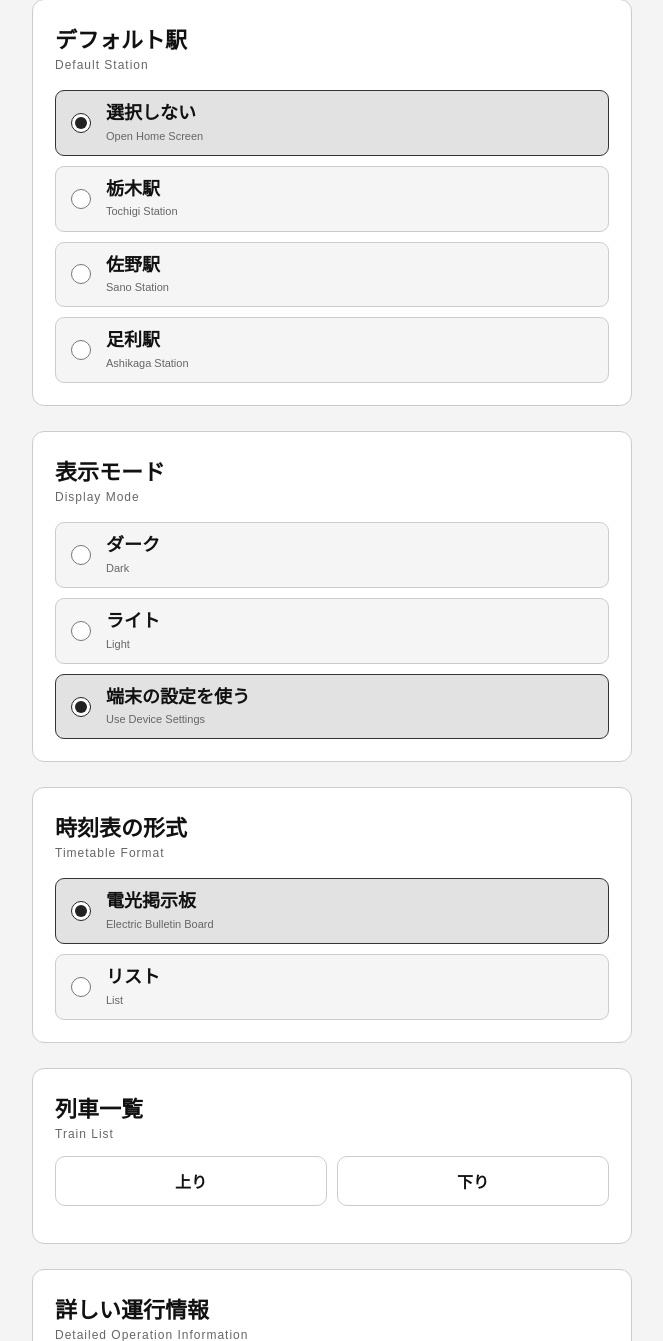
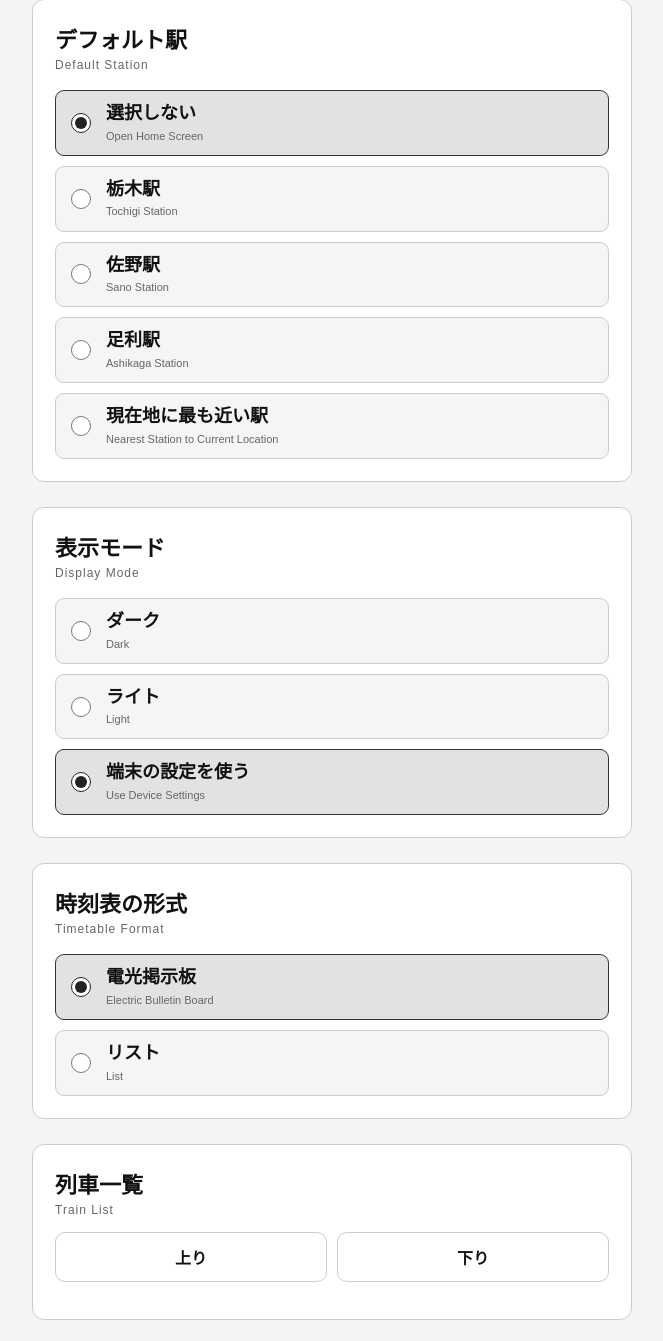
Before and after one commit to k1416465/Ryomo-Line-Timetable, a Flask app: page /settings in a window 1280 px wide. Shown: the part 195-1536 px from the top of the page, without its empty margins (308-971 px from the left). Run offline with Flask 3, Linux system fonts and the light colour scheme.

Commit message:
Add files via upload

```diff
--- a/templates/settings.html
+++ b/templates/settings.html
@@ -9,6 +9,7 @@
 <meta
 name="viewport"
 content="width=device-width, initial-scale=1.0"
+
 >
 
 <title>設定 - 両毛線 時刻表</title>
@@ -597,7 +598,6 @@
 
 <div class="settings-container">
 
-
 <!-- ==================================
      ヘッダー
 ================================== -->
@@ -613,8 +613,6 @@
 </div>
 
 </header>
-
-
 
 <!-- ==================================
      デフォルト駅
@@ -729,11 +727,36 @@
     </label>
 
 
+    <!-- ==================================
+         現在地に最も近い駅
+    ================================== -->
+
+    <label class="settings-option">
+
+        <input
+            type="radio"
+            name="defaultStation"
+            value="nearest"
+        >
+
+        <span class="settings-option-text">
+
+            <strong>
+                現在地に最も近い駅
+            </strong>
+
+            <small>
+                Nearest Station to Current Location
+            </small>
+
+        </span>
+
+    </label>
+
+
 </div>
 
 </section>
-
-
 
 <!-- ==================================
      表示モード
@@ -828,8 +851,6 @@
 
 </section>
 
-
-
 <!-- ==================================
      時刻表の形式
 ================================== -->
@@ -898,8 +919,6 @@
 </div>
 
 </section>
-
-
 
 <!-- ==================================
      列車一覧
@@ -949,8 +968,6 @@
 
 </section>
 
-
-
 <!-- ==================================
      詳しい運行情報
 ================================== -->
@@ -1026,8 +1043,6 @@
 
 </section>
 
-
-
 <!-- ==================================
      保存
 ================================== -->
@@ -1036,13 +1051,12 @@
 class="settings-save-button"
 onclick="saveSettings()"
 type="button"
+
 >
 
 設定を保存
 
 </button>
-
-
 
 <!-- ==================================
      ホームへ戻る
@@ -1067,9 +1081,7 @@
 
 </div>
 
-
-</div>
-
+</div>
 
 <script>
 
```
Also changed, not shown: templates/index.html (+49 -16 lines). Lines whose indentation alone changed are shown as unchanged.
